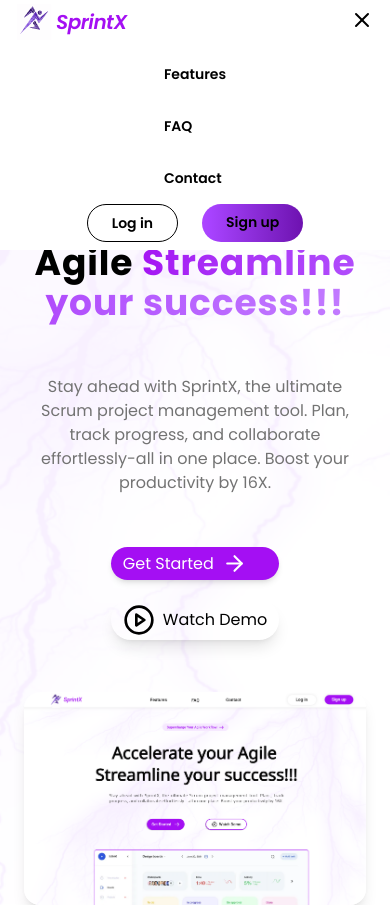
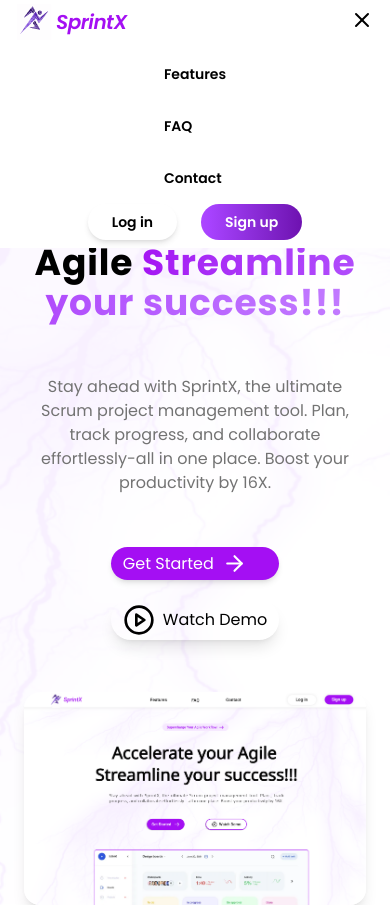
Before and after one commit to Sabarish-developer/SprintX, a React (Vite) app in the folder client/: page / in a window 390 px wide. Both pictures are taken after a click on the button 362 px from the left and 19 px from the top of the page. Built offline with nearby package versions, Linux system fonts and the light colour scheme.

Commit message:
updated login/signup buttons

```diff
--- a/client/src/components/Navbar.jsx
+++ b/client/src/components/Navbar.jsx
@@ -47,10 +47,10 @@ const Navbar = () => {
                         ))}
                     </ul>
                     <div className="flex space-x-6">
-                        <a href="#" className="py-2 border rounded-md rounded-r-full rounded-l-full px-6">
+                        <a href="#" className="py-2 border-n shadow-md rounded-md rounded-r-full rounded-l-full px-6">
                             Log in
                         </a>
-                        <a href="#" className="py-2 bg-gradient-to-r from-purple-500 to-purple-800 rounded-r-full rounded-l-full px-6">
+                        <a href="#" className="py-2 text-white bg-gradient-to-r from-purple-500 to-purple-800 rounded-r-full rounded-l-full px-6">
                             Sign up
                         </a>
                     </div>
```
